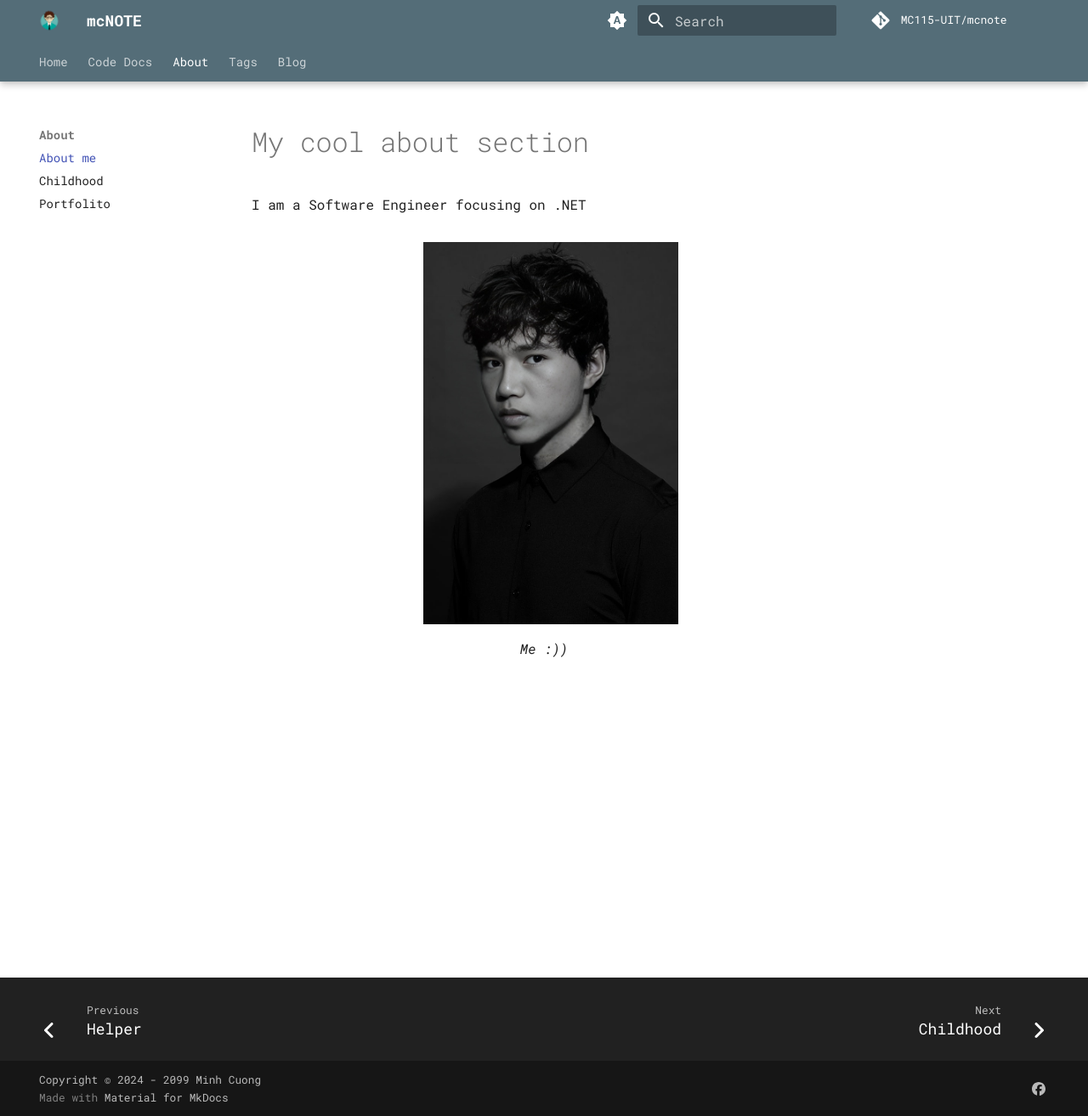
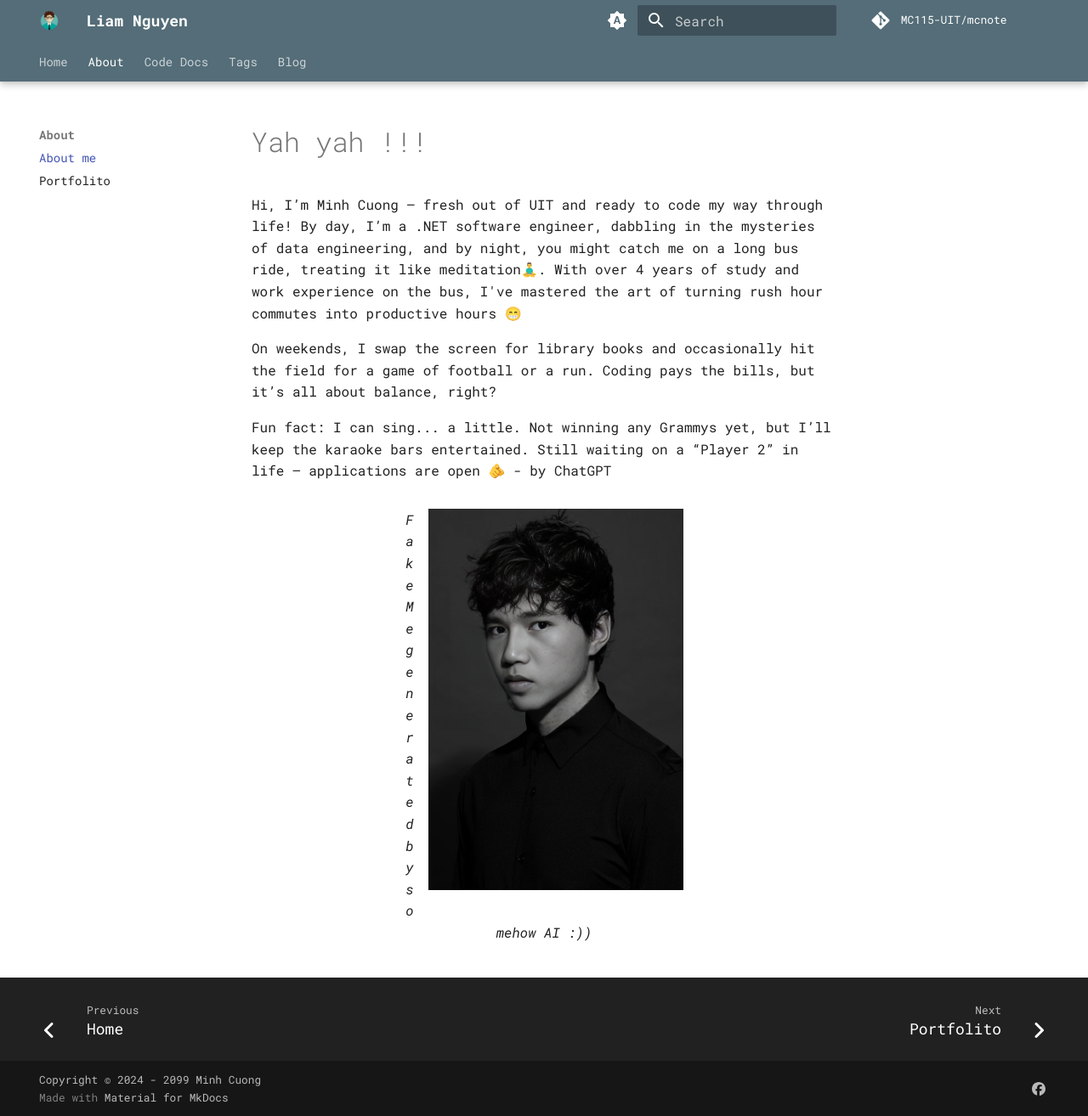
Before and after one commit to MC115-UIT/mcnote, an MkDocs documentation site: the page built from docs/about/about.md, in a window 1280 px wide and 1314 px high. Shown: the whole window at 85% size. Built offline with MkDocs 1.6.1 and Material for MkDocs 9.7.7, drawn with Linux system fonts in a browser that asks for light colours; comment, search, counter and statistics services are not loaded.

Commit message:
update10112

```diff
--- a/docs/about/about.md
+++ b/docs/about/about.md
@@ -1,7 +1,12 @@
-# My cool about section
+# Yah yah !!!
 
-I am a Software Engineer focusing on .NET
+Hi, I’m Minh Cuong – fresh out of UIT and ready to code my way through life! By day, I’m a .NET software engineer, dabbling in the mysteries of data engineering, and by night, you might catch me on a long bus ride, treating it like meditation🧘‍♂️. With over 4 years of study and work experience on the bus, I've mastered the art of turning rush hour commutes into productive hours 😁
+
+On weekends, I swap the screen for library books and occasionally hit the field for a game of football or a run. Coding pays the bills, but it’s all about balance, right?
+
+Fun fact: I can sing... a little. Not winning any Grammys yet, but I’ll keep the karaoke bars entertained. Still waiting on a “Player 2” in life – applications are open 🫵 - by ChatGPT
+
 <figure markdown="span">
-![Terence Mckenna](image/fakemc1.jpg){ width="300", height="500", align=right }
-<figcaption>Me :))</figcaption>
+![Terence Mckenna](image/fakemc1.jpg){ width="300",height="600", align=right }
+<figcaption>Fake Me generated by somehow AI :))</figcaption>
 </figure>
--- a/mkdocs.yml
+++ b/mkdocs.yml
@@ -1,4 +1,4 @@
-site_name: mcNOTE
+site_name: Liam Nguyen
 site_url: https://mydominan.org/mysite
 repo_url: https://github.com/MC115-UIT/mcnote
 repo_name: MC115-UIT/mcnote
@@ -57,6 +57,7 @@ plugins:
     - tags:
         tags_file: tags.md
     - blog
+    - mkdocs-pdf
 extra:
   social:
     - icon: fontawesome/brands/facebook
@@ -73,6 +74,9 @@ markdown_extensions:
     - md_in_html
 nav:
   - Home: index.md
+  - About:
+    - About me: about/about.md
+    - Portfolito: about/portfolito.md
   - Code Docs:
     - .NET:
       - Daily note : coding/NET/daily-note.md
@@ -85,10 +89,6 @@ nav:
         - Sale-mart project : coding/DE/ETL/Sale-mart-sample.md
       - Daily note : coding/DE/daily-note.md
       - Helper : coding/DE/helper.md
-  - About:
-    - About me: about/about.md
-    - Childhood: about/childhood.md
-    - Portfolito: about/portfolito.md
   - Tags: tags.md
   - Blog:
     - blog/index.md
```
Also changed, not shown: docs/about/childhood.md (deleted, +0 -15 lines), docs/about/portfolito.md (+7 -0 lines), docs/blog/index.md (+1 -1 lines), docs/blog/posts/110924b.md (+4 -2 lines), docs/index.md (+6 -16 lines), 1 other file.
